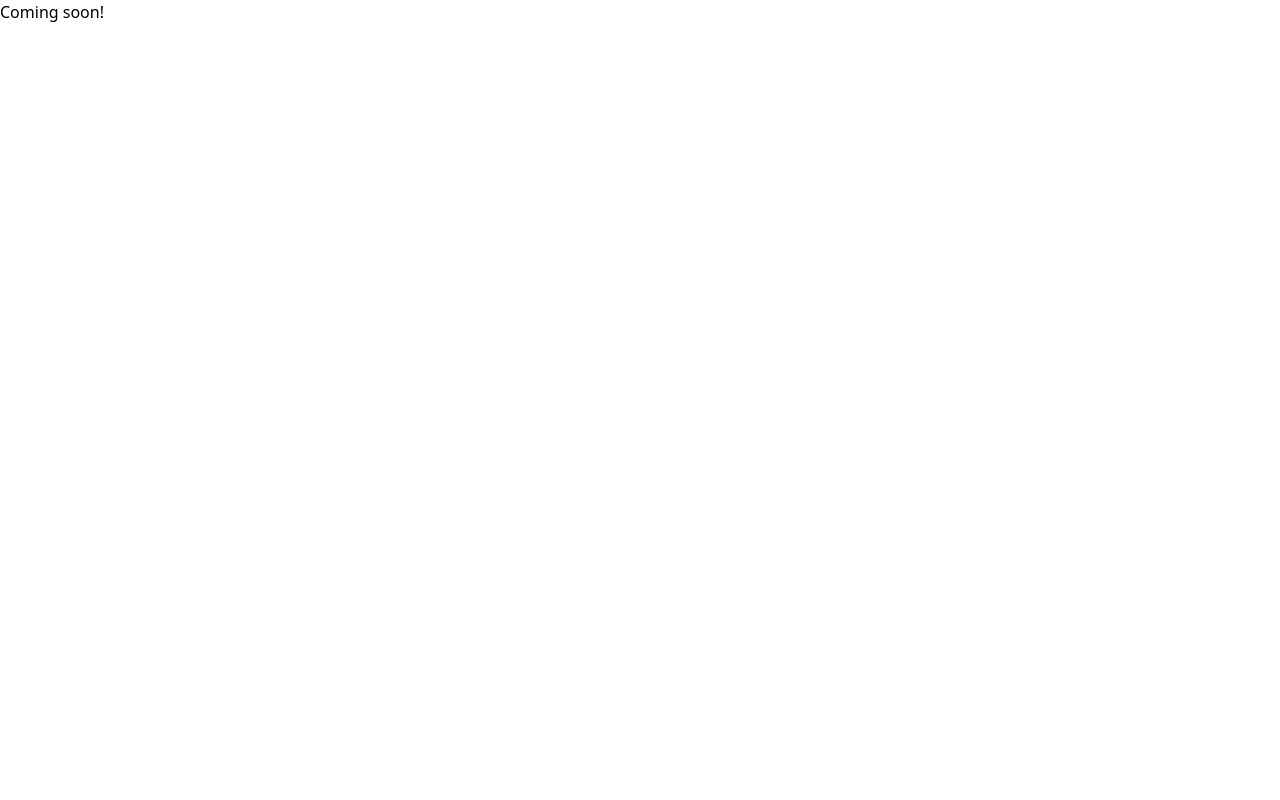
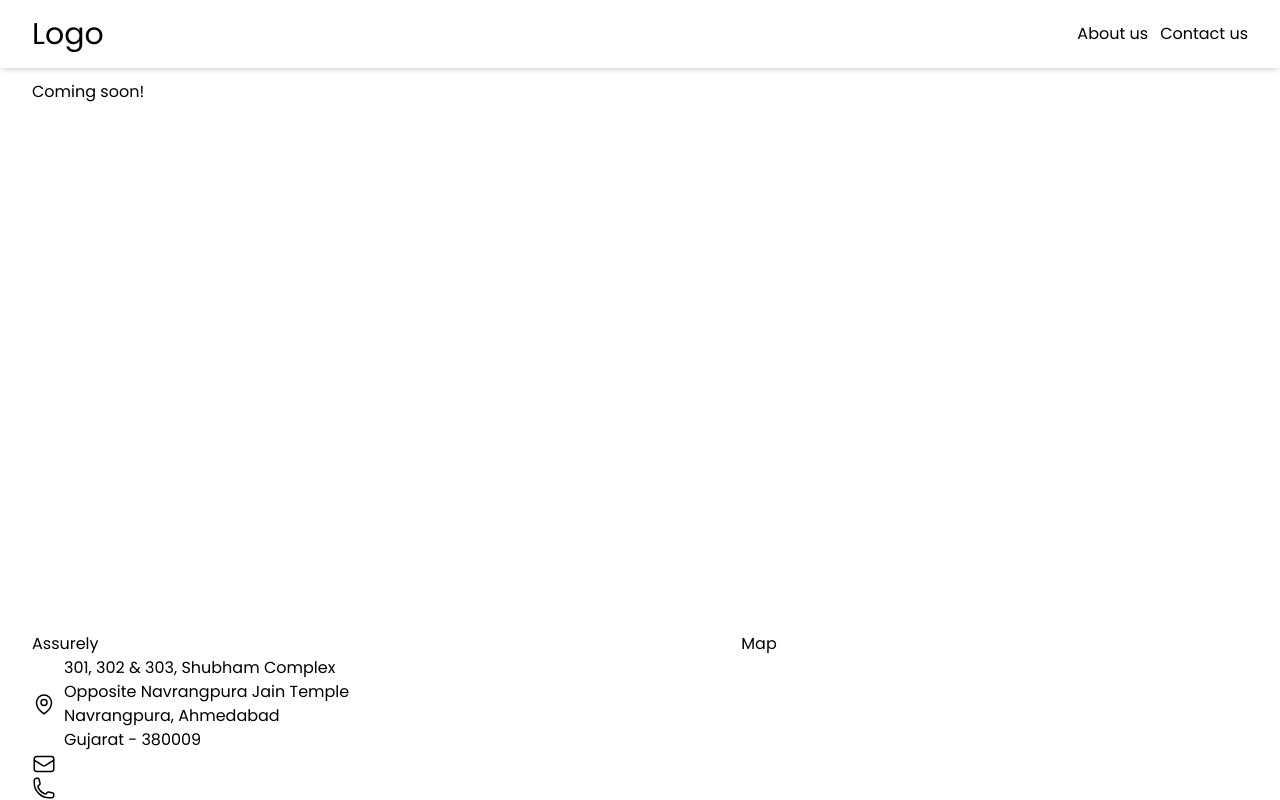
Before and after one commit to harrsh2124/secure-sure-website, a Next.js app: page / in a window 1280 px wide. Built offline with nearby package versions, Linux system fonts and the light colour scheme.

Commit message:
Added Navbar and Footer components

```diff
--- /dev/null
+++ b/components/Footer/index.tsx
@@ -0,0 +1,94 @@
+import env from '@/utils/env';
+import React from 'react';
+
+const Footer = () => {
+    return (
+        <footer className="px-8">
+            <div className="flex gap-8">
+                <div className="flex-1">
+                    <p>Assurely</p>
+
+                    <div className="flex items-center gap-2">
+                        <svg
+                            xmlns="http://www.w3.org/2000/svg"
+                            fill="none"
+                            viewBox="0 0 24 24"
+                            strokeWidth={1.5}
+                            stroke="currentColor"
+                            className="w-6 h-6"
+                        >
+                            <path
+                                strokeLinecap="round"
+                                strokeLinejoin="round"
+                                d="M15 10.5a3 3 0 11-6 0 3 3 0 016 0z"
+                            />
+                            <path
+                                strokeLinecap="round"
+                                strokeLinejoin="round"
+                                d="M19.5 10.5c0 7.142-7.5 11.25-7.5 11.25S4.5 17.642 4.5 10.5a7.5 7.5 0 1115 0z"
+                            />
+                        </svg>
+
+                        <div>
+                            <p>301, 302 & 303, Shubham Complex</p>
+
+                            <p>Opposite Navrangpura Jain Temple</p>
+
+                            <p>Navrangpura, Ahmedabad</p>
+
+                            <p>Gujarat - 380009</p>
+                        </div>
+                    </div>
+
+                    <div className="flex items-center gap-2">
+                        <svg
+                            xmlns="http://www.w3.org/2000/svg"
+                            fill="none"
+                            viewBox="0 0 24 24"
+                            strokeWidth={1.5}
+                            stroke="currentColor"
+                            className="w-6 h-6"
+                        >
+                            <path
+                                strokeLinecap="round"
+                                strokeLinejoin="round"
+                                d="M21.75 6.75v10.5a2.25 2.25 0 01-2.25 2.25h-15a2.25 2.25 0 01-2.25-2.25V6.75m19.5 0A2.25 2.25 0 0019.5 4.5h-15a2.25 2.25 0 00-2.25 2.25m19.5 0v.243a2.25 2.25 0 01-1.07 1.916l-7.5 4.615a2.25 2.25 0 01-2.36 0L3.32 8.91a2.25 2.25 0 01-1.07-1.916V6.75"
+                            />
+                        </svg>
+
+                        <a href={`mailto:${env.contactDetails.email}`}>
+                            {env.contactDetails.email}
+                        </a>
+                    </div>
+
+                    <div className="flex items-center gap-2">
+                        <svg
+                            xmlns="http://www.w3.org/2000/svg"
+                            fill="none"
+                            viewBox="0 0 24 24"
+                            strokeWidth={1.5}
+                            stroke="currentColor"
+                            className="w-6 h-6"
+                        >
+                            <path
+                                strokeLinecap="round"
+                                strokeLinejoin="round"
+                                d="M2.25 6.75c0 8.284 6.716 15 15 15h2.25a2.25 2.25 0 002.25-2.25v-1.372c0-.516-.351-.966-.852-1.091l-4.423-1.106c-.44-.11-.902.055-1.173.417l-.97 1.293c-.282.376-.769.542-1.21.38a12.035 12.035 0 01-7.143-7.143c-.162-.441.004-.928.38-1.21l1.293-.97c.363-.271.527-.734.417-1.173L6.963 3.102a1.125 1.125 0 00-1.091-.852H4.5A2.25 2.25 0 002.25 4.5v2.25z"
+                            />
+                        </svg>
+
+                        <a href={`tel:${env.contactDetails.contactNumber}`}>
+                            {env.contactDetails.contactNumber}
+                        </a>
+                    </div>
+                </div>
+
+                <div className="w-5/12">
+                    <p>Map</p>
+                </div>
+            </div>
+        </footer>
+    );
+};
+
+export default Footer;
--- /dev/null
+++ b/components/Navbar/index.tsx
@@ -0,0 +1,19 @@
+import React from 'react';
+
+const Navbar = () => {
+    return (
+        <nav className="flex justify-between items-center px-8 py-4 shadow-md fixed w-screen bg-white">
+            <div>
+                <p className="text-3xl">Logo</p>
+            </div>
+
+            <div className="flex gap-3">
+                <p>About us</p>
+
+                <p>Contact us</p>
+            </div>
+        </nav>
+    );
+};
+
+export default Navbar;
--- a/pages/_app.tsx
+++ b/pages/_app.tsx
@@ -1,6 +1,29 @@
+import { Poppins } from 'next/font/google';
+import Footer from '@/components/Footer';
+import Navbar from '@/components/Navbar';
 import '@/styles/globals.css';
 import type { AppProps } from 'next/app';
 
+const poppins = Poppins({
+    subsets: ['latin-ext'],
+    weight: ['100', '200', '300', '400', '500', '600', '700', '800', '900'],
+    preload: true
+});
+
 export default function App({ Component, pageProps }: AppProps) {
-    return <Component {...pageProps} />;
+    return (
+        <main
+            className={`h-screen w-screen flex flex-col ${poppins.className}`}
+        >
+            <Navbar />
+
+            <div className="py-10" />
+
+            <div className="px-8 flex-1">
+                <Component {...pageProps} />
+            </div>
+
+            <Footer />
+        </main>
+    );
 }
--- a/tailwind.config.js
+++ b/tailwind.config.js
@@ -3,16 +3,16 @@ module.exports = {
     content: [
         './pages/**/*.{js,ts,jsx,tsx,mdx}',
         './components/**/*.{js,ts,jsx,tsx,mdx}',
-    './app/**/*.{js,ts,jsx,tsx,mdx}',
+        './app/**/*.{js,ts,jsx,tsx,mdx}'
     ],
     theme: {
         extend: {
             backgroundImage: {
                 'gradient-radial': 'radial-gradient(var(--tw-gradient-stops))',
                 'gradient-conic':
-          'conic-gradient(from 180deg at 50% 50%, var(--tw-gradient-stops))',
+                    'conic-gradient(from 180deg at 50% 50%, var(--tw-gradient-stops))'
+            }
+        }
     },
-    },
-  },
-  plugins: [],
-}
+    plugins: []
+};
--- /dev/null
+++ b/utils/env.ts
@@ -0,0 +1,8 @@
+const env = {
+    contactDetails: {
+        email: process.env.NEXT_PUBLIC_EMAIL_ADDRESS as string,
+        contactNumber: process.env.NEXT_PUBLIC_CONTACT_NUMBER as string
+    }
+};
+
+export default env;
```
Also changed, not shown: public/PageNotFound.png (added), 1 other file (tests, documents, lock files or other folders). Lines whose indentation alone changed are shown as unchanged.
